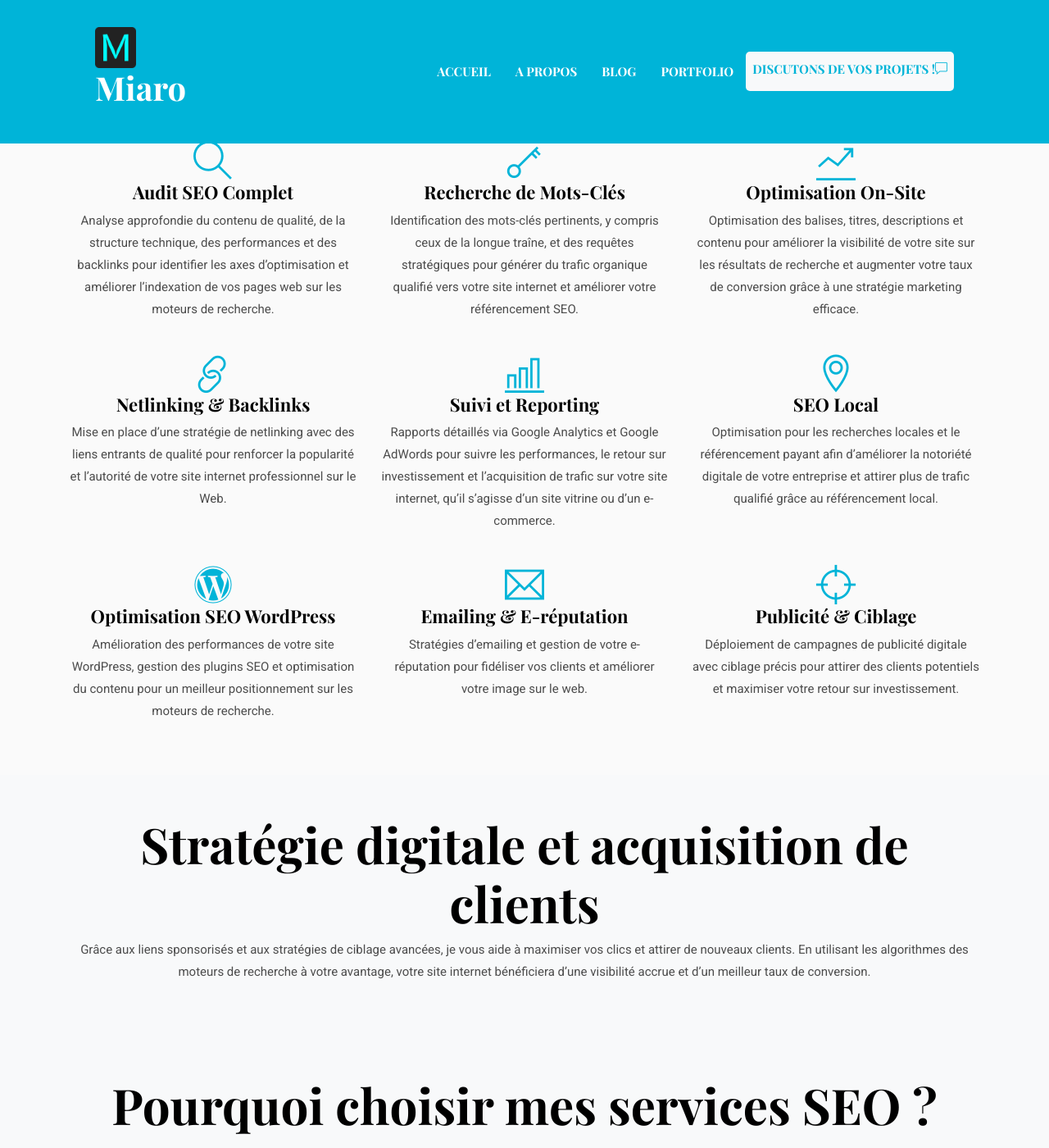
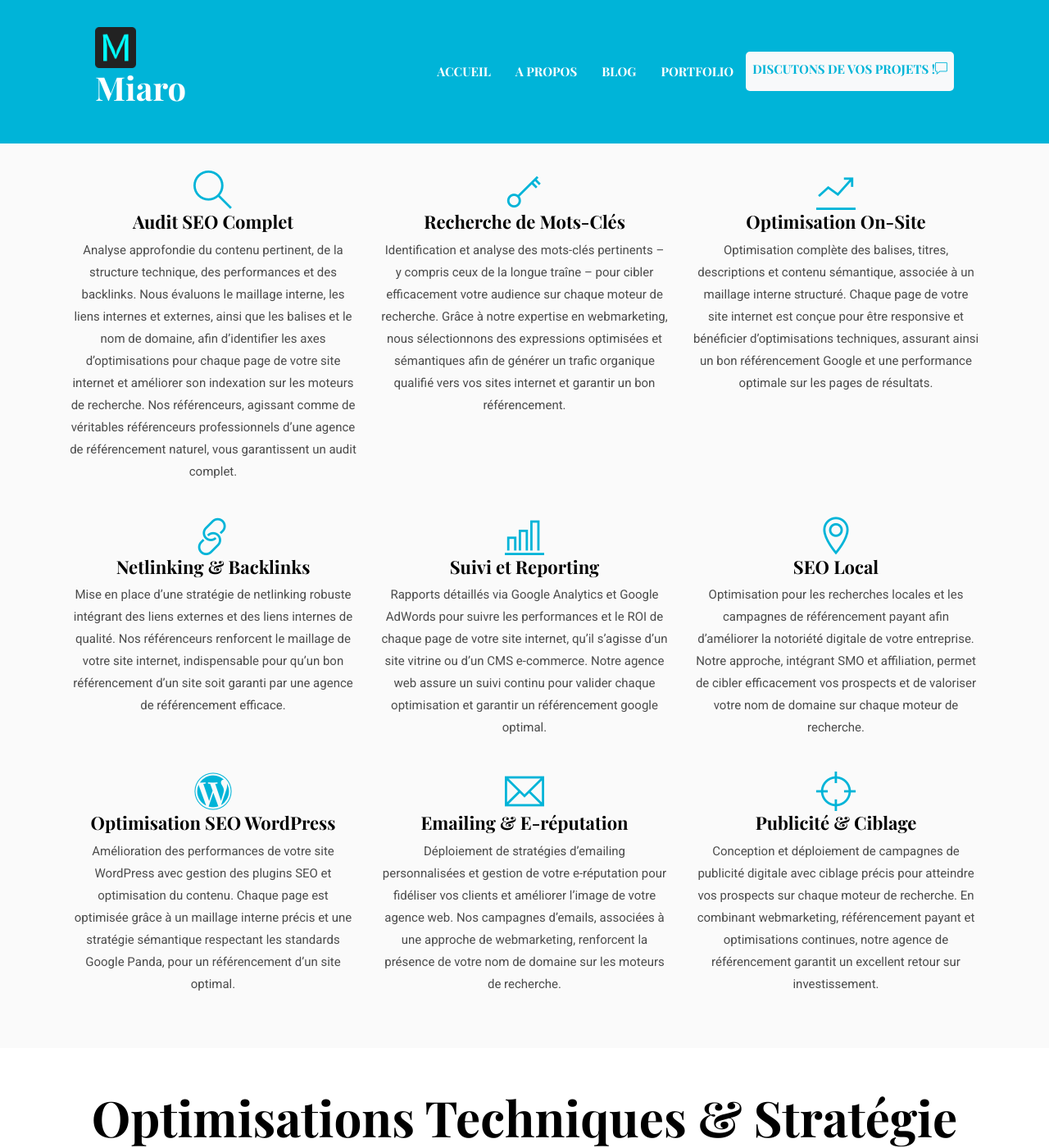
Before and after one commit to miarofandresena/miarofandresena.github.io, a Jekyll site: the page built from _pages/seo.html, in a window 1280 px wide and 1400 px high, scrolled down 970 px. Shown: the whole window at 82% size. Built offline with Jekyll 4.4.1, drawn with Linux system fonts in a browser that asks for light colours; some of the changed text lies outside the part shown.

Commit message:
amélioration contenu page V3

```diff
--- a/_pages/seo.html
+++ b/_pages/seo.html
@@ -4,10 +4,13 @@ title: Référencement Naturel (SEO)
 description : "Boostez votre visibilité en ligne avec nos services SEO. Stratégies personnalisées pour mieux vous positionner, attirer du trafic et augmenter vos conversions !"
 ---
 
+<!-- Hero Section -->
 <section class="hero-section bg-primary text-white text-center py-5" data-aos="fade-up">
   <div class="container">
     <h1 class="display-4">Maximisez la visibilité de votre site internet</h1>
-        <p class="lead">Grâce à des stratégies de référencement naturel et payant personnalisées, améliorez votre positionnement sur les moteurs de recherche et attirez un trafic qualifié pour booster vos conversions. Utilisez les leviers du marketing digital, de l’inbound marketing et du content marketing pour toucher vos prospects efficacement. Référencer votre site avec des campagnes de liens sponsorisés et une optimisation SEO ciblée garantit des résultats durables.</p>
+    <p class="lead">
+      Grâce à des stratégies de référencement naturel et payant personnalisées et une approche de webmarketing innovante, améliorez votre positionnement sur les moteurs de recherche et attirez un trafic qualifié. Chaque optimisation – du maillage interne à la gestion des balises – est conçue pour cibler précisément vos prospects et renforcer la performance de **mon site** sur les pages de résultats. Adoptez une stratégie de référencement d’un site axée sur un engine performant pour un bon référencement Google.
+    </p>
   </div>
 </section>
 
@@ -16,56 +19,93 @@ description : "Boostez votre visibilité en ligne avec nos services SEO. Straté
   <div class="container text-center">
     <h2 class="mb-5" data-aos="zoom-in">Mes services en Référencement Naturel et Payant</h2>
     <div class="row">
+      <!-- Audit SEO Complet -->
       <div class="col-md-4" data-aos="fade-right">
         <i class="ti-search icon mb-3" style="font-size: 3rem; color: #00b4d8;"></i>
         <h4>Audit SEO Complet</h4>
-                <p>Analyse approfondie du contenu de qualité, de la structure technique, des performances et des backlinks pour identifier les axes d’optimisation et améliorer l’indexation de vos pages web sur les moteurs de recherche.</p>
+        <p>
+          Analyse approfondie du contenu pertinent, de la structure technique, des performances et des backlinks. Nous évaluons le maillage interne, les liens internes et externes, ainsi que les balises et le nom de domaine, afin d’identifier les axes d’optimisations pour chaque page de votre site internet et améliorer son indexation sur les moteurs de recherche. Nos référenceurs, agissant comme de véritables référenceurs professionnels d’une agence de référencement naturel, vous garantissent un audit complet.
+        </p>
       </div>
+      <!-- Recherche de Mots-Clés -->
       <div class="col-md-4" data-aos="fade-up">
         <i class="ti-key icon mb-3" style="font-size: 3rem; color: #00b4d8;"></i>
         <h4>Recherche de Mots-Clés</h4>
-                <p>Identification des mots-clés pertinents, y compris ceux de la longue traîne, et des requêtes stratégiques pour générer du trafic organique qualifié vers votre site internet et améliorer votre référencement SEO.</p>
+        <p>
+          Identification et analyse des mots-clés pertinents – y compris ceux de la longue traîne – pour cibler efficacement votre audience sur chaque moteur de recherche. Grâce à notre expertise en webmarketing, nous sélectionnons des expressions optimisées et sémantiques afin de générer un trafic organique qualifié vers vos sites internet et garantir un bon référencement.
+        </p>
       </div>
+      <!-- Optimisation On-Site -->
       <div class="col-md-4" data-aos="fade-left">
         <i class="ti-stats-up icon mb-3" style="font-size: 3rem; color: #00b4d8;"></i>
         <h4>Optimisation On-Site</h4>
-                <p>Optimisation des balises, titres, descriptions et contenu pour améliorer la visibilité de votre site sur les résultats de recherche et augmenter votre taux de conversion grâce à une stratégie marketing efficace.</p>
+        <p>
+          Optimisation complète des balises, titres, descriptions et contenu sémantique, associée à un maillage interne structuré. Chaque page de votre site internet est conçue pour être responsive et bénéficier d’optimisations techniques, assurant ainsi un bon référencement Google et une performance optimale sur les pages de résultats.
+        </p>
       </div>
     </div>
     <div class="row mt-4">
+      <!-- Netlinking & Backlinks -->
       <div class="col-md-4" data-aos="fade-right">
         <i class="ti-link icon mb-3" style="font-size: 3rem; color: #00b4d8;"></i>
-                <h4>Netlinking & Backlinks</h4>
-                <p>Mise en place d’une stratégie de netlinking avec des liens entrants de qualité pour renforcer la popularité et l’autorité de votre site internet professionnel sur le Web.</p>
+        <h4>Netlinking &amp; Backlinks</h4>
+        <p>
+          Mise en place d’une stratégie de netlinking robuste intégrant des liens externes et des liens internes de qualité. Nos référenceurs renforcent le maillage de votre site internet, indispensable pour qu’un bon référencement d’un site soit garanti par une agence de référencement efficace.
+        </p>
       </div>
+      <!-- Suivi et Reporting -->
       <div class="col-md-4" data-aos="fade-up">
         <i class="ti-bar-chart icon mb-3" style="font-size: 3rem; color: #00b4d8;"></i>
         <h4>Suivi et Reporting</h4>
-                <p>Rapports détaillés via Google Analytics et Google AdWords pour suivre les performances, le retour sur investissement et l’acquisition de trafic sur votre site internet, qu’il s’agisse d’un site vitrine ou d’un e-commerce.</p>
+        <p>
+          Rapports détaillés via Google Analytics et Google AdWords pour suivre les performances et le ROI de chaque page de votre site internet, qu’il s’agisse d’un site vitrine ou d’un CMS e-commerce. Notre agence web assure un suivi continu pour valider chaque optimisation et garantir un référencement google optimal.
+        </p>
       </div>
+      <!-- SEO Local -->
       <div class="col-md-4" data-aos="fade-left">
         <i class="ti-location-pin icon mb-3" style="font-size: 3rem; color: #00b4d8;"></i>
         <h4>SEO Local</h4>
-                <p>Optimisation pour les recherches locales et le référencement payant afin d’améliorer la notoriété digitale de votre entreprise et attirer plus de trafic qualifié grâce au référencement local.</p>
+        <p>
+          Optimisation pour les recherches locales et les campagnes de référencement payant afin d’améliorer la notoriété digitale de votre entreprise. Notre approche, intégrant SMO et affiliation, permet de cibler efficacement vos prospects et de valoriser votre nom de domaine sur chaque moteur de recherche.
+        </p>
       </div>
     </div>
     <div class="row mt-4">
+      <!-- Optimisation SEO WordPress -->
       <div class="col-md-4" data-aos="fade-right">
         <i class="ti-wordpress icon mb-3" style="font-size: 3rem; color: #00b4d8;"></i>
         <h4>Optimisation SEO WordPress</h4>
-                <p>Amélioration des performances de votre site WordPress, gestion des plugins SEO et optimisation du contenu pour un meilleur positionnement sur les moteurs de recherche.</p>
+        <p>
+          Amélioration des performances de votre site WordPress avec gestion des plugins SEO et optimisation du contenu. Chaque page est optimisée grâce à un maillage interne précis et une stratégie sémantique respectant les standards Google Panda, pour un référencement d’un site optimal.
+        </p>
       </div>
+      <!-- Emailing & E-réputation -->
       <div class="col-md-4" data-aos="fade-up">
         <i class="ti-email icon mb-3" style="font-size: 3rem; color: #00b4d8;"></i>
-                <h4>Emailing & E-réputation</h4>
-                <p>Stratégies d’emailing et gestion de votre e-réputation pour fidéliser vos clients et améliorer votre image sur le web.</p>
+        <h4>Emailing &amp; E-réputation</h4>
+        <p>
+          Déploiement de stratégies d’emailing personnalisées et gestion de votre e-réputation pour fidéliser vos clients et améliorer l’image de votre agence web. Nos campagnes d’emails, associées à une approche de webmarketing, renforcent la présence de votre nom de domaine sur les moteurs de recherche.
+        </p>
       </div>
+      <!-- Publicité & Ciblage -->
       <div class="col-md-4" data-aos="fade-left">
         <i class="ti-target icon mb-3" style="font-size: 3rem; color: #00b4d8;"></i>
-                <h4>Publicité & Ciblage</h4>
-                <p>Déploiement de campagnes de publicité digitale avec ciblage précis pour attirer des clients potentiels et maximiser votre retour sur investissement.</p>
+        <h4>Publicité &amp; Ciblage</h4>
+        <p>
+          Conception et déploiement de campagnes de publicité digitale avec ciblage précis pour atteindre vos prospects sur chaque moteur de recherche. En combinant webmarketing, référencement payant et optimisations continues, notre agence de référencement garantit un excellent retour sur investissement.
+        </p>
       </div>
     </div>
+  </div>
+</section>
+
+<!-- Optimisations Techniques & Stratégie Sémantique (Nouveau Bloc) -->
+<section class="optimizations-section bg-white py-5" data-aos="fade-up">
+  <div class="container text-center">
+    <h2>Optimisations Techniques &amp; Stratégie Sémantique</h2>
+    <p>
+      Nous appliquons des optimisations avancées : gestion fine des balises, maillage interne et externe, et analyse sémantique de chaque page de votre site internet. Nos référenceurs et consultant SEO veillent à ce que votre nom de domaine bénéficie d’une visibilité optimale sur les moteurs de recherche, tout en respectant les exigences des mises à jour Google Panda. Cette approche intégrée, mêlant affiliation et responsive design, vous assure un bon référencement et une performance durable.
+    </p>
   </div>
 </section>
 
@@ -73,7 +113,9 @@ description : "Boostez votre visibilité en ligne avec nos services SEO. Straté
 <section class="strategy-section bg-light py-5" data-aos="fade-up">
   <div class="container text-center">
     <h2>Stratégie digitale et acquisition de clients</h2>
-        <p>Grâce aux liens sponsorisés et aux stratégies de ciblage avancées, je vous aide à maximiser vos clics et attirer de nouveaux clients. En utilisant les algorithmes des moteurs de recherche à votre avantage, votre site internet bénéficiera d’une visibilité accrue et d’un meilleur taux de conversion.</p>
+    <p>
+      Grâce à une approche globale alliant liens sponsorisés, ciblage avancé et maillage optimisé, j’aide votre agence web à exploiter les algorithmes des moteurs de recherche. Votre site internet bénéficiera d’une visibilité accrue sur les pages de résultats et d’un meilleur taux de conversion, en s’appuyant sur des optimisations techniques et une stratégie de référencement naturel éprouvée.
+    </p>
   </div>
 </section>
 
@@ -81,7 +123,9 @@ description : "Boostez votre visibilité en ligne avec nos services SEO. Straté
 <section id="about" class="about-section bg-light py-5" data-aos="fade-up">
   <div class="container text-center">
     <h2>Pourquoi choisir mes services SEO ?</h2>
-        <p class="lead">Mon approche du SEO repose sur une analyse approfondie de votre secteur d’activité, de votre stratégie digitale et de vos concurrents. Grâce au web-marketing et aux médias sociaux, j’adapte des stratégies sur-mesure pour attirer des cibles qualifiées et améliorer l’expérience utilisateur sur le long terme. En combinant les techniques de référencement naturel et le ciblage des campagnes Google AdWords, vous obtenez un site internet optimisé et performant.</p>
+    <p class="lead">
+      Mon approche repose sur une analyse approfondie de votre secteur, de votre stratégie digitale et de vos concurrents. En intégrant les meilleures pratiques de webmarketing, un maillage interne structuré et une optimisation sémantique, je vous aide à cibler efficacement vos prospects. En tant que consultant SEO d’une agence de référencement, j’utilise des techniques de référencement naturel, de référencement Google et de SMO pour garantir un bon référencement de chaque page de votre site internet.
+    </p>
   </div>
 </section>
 
@@ -89,7 +133,9 @@ description : "Boostez votre visibilité en ligne avec nos services SEO. Straté
 <section class="cta-section bg-dark text-white py-5 seo-section" data-aos="fade-in">
   <div class="container text-center">
     <h2 class="title-banner">Prêt à propulser votre site vers la première page de Google ?</h2>
-        <p class="lead title-banner">Ensemble, nous mettrons en place une stratégie SEO et Google AdWords personnalisée pour dominer les premiers résultats des moteurs de recherche, être visible auprès de vos prospects et maximiser vos conversions grâce à un ciblage efficace.</p>
-        <a href="#contact" class="btn btn-primary btn-lg mt-3">Contactez-moi dès maintenant</a>
+    <p class="lead title-banner">
+      Ensemble, nous élaborerons une stratégie de référencement naturel et Google AdWords sur mesure, incluant l’optimisation des balises, un maillage interne robuste et un design responsive. Notre agence de référencement, en tant que consultant SEO expérimenté, vous aidera à cibler vos prospects sur chaque moteur de recherche pour transformer **mon site** en une vitrine digitale performante.
+    </p>
+    <a href="/contact" class="btn btn-primary btn-lg mt-3">Contactez-moi dès maintenant</a>
   </div>
 </section>
--- a/_pages/web.html
+++ b/_pages/web.html
@@ -3,65 +3,102 @@ layout: page
 title: Développement Web
 description : "Créez un site web performant et sur mesure avec nos services de développement web. Design moderne, fonctionnalités avancées, et expérience utilisateur optimale !"
 ---
-
+<!-- Hero Section -->
 <section class="hero-section bg-primary text-white text-center py-5" data-aos="fade-up">
   <div class="container">
     <h1 class="display-4">Création de Site Web Performant et Optimisé</h1>
-        <p class="lead">Créez et maintenez des sites internet réactifs, sécurisés et adaptés à votre image grâce à des solutions digitales sur mesure. Confiez la création de votre site internet à une agence de communication pour un site performant et optimisé, idéal pour augmenter votre notoriété et visibilités sur Google AdWords et autres canaux.</p>
+    <p class="lead">
+      Créez et maintenez des sites internet réactifs, sécurisés et adaptés à votre image grâce à des solutions web sur mesure. Notre agence web, experte en création de site internet, réalise des projets web allant du site vitrine au ecommerce, en passant par la refonte du site existant. Profitez d’un responsive design adapté aux tablettes, d’une gestion de contenu efficace et de templates modernes, tout en bénéficiant d’un nom de domaine personnalisé pour valoriser votre internet création.
+    </p>
   </div>
 </section>
 
+<!-- Services Section -->
 <section id="services" class="services-section py-5">
   <div class="container text-center">
     <h2 class="mb-5" data-aos="zoom-in">Mes services en Développement Web</h2>
     <div class="row">
+      <!-- Création de Sites Web sur Mesure -->
       <div class="col-md-4" data-aos="fade-right">
         <i class="ti-desktop icon mb-3" style="font-size: 3rem; color: #00b4d8;"></i>
         <h4>Création de Sites Web sur Mesure</h4>
-                <p>Conception de sites vitrines et e-commerce optimisés pour le référencement et la communication digitale. Nous créons des sites adaptés à votre stratégie web-marketing, en vous aidant à obtenir plus de trafic avec un bon référencement naturel (SEO) et des campagnes Google AdWords.</p>
+        <p>
+          Conception de sites internet vitrines et ecommerce optimisés pour le référencement et la communication web. Nous réalisons la création de site internet sur mesure en alliant webdesign moderne et responsive design, afin de créer votre site web professionnel. Nos développeurs travaillent sur des templates personnalisés et assurent la gestion de contenu pour concrétiser vos projets web, tout en optimisant votre nom de domaine et votre hébergement Web.
+        </p>
       </div>
+      <!-- Refonte de Sites Web -->
       <div class="col-md-4" data-aos="fade-up">
         <i class="ti-reload icon mb-3" style="font-size: 3rem; color: #00b4d8;"></i>
         <h4>Refonte de Sites Web</h4>
-                <p>Modernisation et optimisation de votre site internet pour une meilleure ergonomie, une interface intuitive, et une performance accrue sur toutes les plateformes. Refaites entièrement votre site pour qu’il corresponde aux dernières tendances de web design et aux exigences des utilisateurs modernes.</p>
+        <p>
+          Redéfinissez l’identité de votre internet vitrine avec une refonte du site complète. Nous modernisons et optimisons votre site pour un webdesign innovant et un responsive design, garantissant une expérience utilisateur optimale sur ordinateurs, tablettes et mobiles. Nos solutions de refonte intègrent une gestion de contenu améliorée et un graphisme soigné pour renforcer votre communication web.
+        </p>
       </div>
+      <!-- Maintenance et Sécurité -->
       <div class="col-md-4" data-aos="fade-left">
         <i class="ti-shield icon mb-3" style="font-size: 3rem; color: #00b4d8;"></i>
         <h4>Maintenance et Sécurité</h4>
-                <p>Assurez la sécurité de votre site avec des mises à jour régulières et un hébergement sécurisé. Pour garantir la performance de votre site à long terme, nous mettons en place des solutions de sécurité robustes et assurons une surveillance constante.</p>
+        <p>
+          Assurez la pérennité de votre internet professionnel grâce à une maintenance régulière et un hébergement Web fiable. Nos développeurs surveillent et mettent à jour votre système de gestion de contenu, garantissant ainsi la sécurité de votre nom de domaine et la stabilité de votre site, qu’il s’agisse d’un site vitrine ou d’un ecommerce.
+        </p>
       </div>
     </div>
     <div class="row mt-4">
+      <!-- Optimisation des Performances -->
       <div class="col-md-4" data-aos="fade-right">
         <i class="ti-timer icon mb-3" style="font-size: 3rem; color: #00b4d8;"></i>
         <h4>Optimisation des Performances</h4>
-                <p>Boostez la vitesse de votre site internet et optimisez le design responsive pour garantir une meilleure expérience utilisateur. Nous améliorons la vitesse de chargement et la compatibilité mobile, essentielles pour augmenter votre taux de conversion.</p>
+        <p>
+          Boostez la vitesse et la fluidité de votre site internet grâce à des optimisations techniques avancées et un responsive design adapté à tous supports. Nos solutions web maximisent le temps de chargement sur ordinateurs, tablettes et mobiles, pour un référencement d’un site optimal et une expérience utilisateur améliorée.
+        </p>
       </div>
+      <!-- Support Technique -->
       <div class="col-md-4" data-aos="fade-up">
         <i class="ti-headphone-alt icon mb-3" style="font-size: 3rem; color: #00b4d8;"></i>
         <h4>Support Technique</h4>
-                <p>Notre équipe d'experts assure un support complet pour les CMS comme WordPress, Joomla, Drupal, et Prestashop. Nous offrons des solutions pour une gestion optimale de votre contenu et pour la création de sites adaptés à vos besoins.</p>
+        <p>
+          Notre équipe de développeurs assure un support complet pour tous vos CMS (WordPress, Joomla, Drupal, Prestashop) et solutions web. Nous intervenons rapidement pour la gestion de contenu et l’hébergement Web, afin de garantir le bon fonctionnement de votre site internet, qu’il s’agisse de la création de site internet ou de la maintenance de projets web déjà réalisés.
+        </p>
       </div>
+      <!-- Développement Personnalisé -->
       <div class="col-md-4" data-aos="fade-left">
         <i class="ti-paint-roller icon mb-3" style="font-size: 3rem; color: #00b4d8;"></i>
         <h4>Développement Personnalisé</h4>
-                <p>Nous créons des designs sur mesure pour votre site web, offrant une identité visuelle unique qui reflète vos valeurs. Avec un design web soigné et intuitif, nous concevons des sites web qui marquent les esprits et répondent parfaitement à vos objectifs de communication digitale.</p>
+        <p>
+          Nous créons des designs sur mesure pour votre site web, offrant une identité visuelle unique et un graphisme moderne. Grâce à notre expertise en webdesign et conception de site internet, nous développons des projets web qui répondent à vos objectifs de communication web, que vous souhaitiez créer un site web vitrine ou un ecommerce. Nos réalisations témoignent de notre savoir-faire en matière d’Internet création.
+        </p>
       </div>
     </div>
   </div>
 </section>
 
+<!-- Nos Réalisations (Nouveau Bloc) -->
+<section class="realizations-section bg-light py-5" data-aos="fade-up">
+  <div class="container text-center">
+    <h2>Nos Réalisations</h2>
+    <p>
+      Découvrez nos projets web réalisés pour divers clients, allant de la création de sites internet vitrines à des plateformes ecommerce complètes. Chaque réalisation démontre notre expertise en conception de site Web, intégrant responsive design, gestion de contenu performante et templates modernes. Parcourez nos réalisations pour voir comment nous transformons vos idées en internet professionnels remarquables.
+    </p>
+  </div>
+</section>
+
+<!-- About Section -->
 <section id="about" class="about-section bg-light py-5" data-aos="fade-up">
   <div class="container text-center">
     <h2>Pourquoi un site performant est-il crucial ?</h2>
-        <p class="lead">Un site performant booste votre visibilité sur les moteurs de recherche et attire de nouveaux clients. Avec un bon référencement naturel et une stratégie digitale efficace, votre site se positionne stratégiquement pour maximiser son impact. Notre agence de création vous accompagne pour faire grandir votre notoriété et vous aider à atteindre vos objectifs en ligne, notamment grâce à des solutions payantes comme Google AdWords.</p>
+    <p class="lead">
+      Un site performant booste votre visibilité sur le Web et attire de nouveaux clients. Que ce soit pour un site vitrine ou un ecommerce, un bon référencement et un design web moderne sont indispensables. Grâce à une conception de site internet soignée, alliant responsive design et gestion de contenu optimisée, vous bénéficiez d’un internet professionnel qui se démarque. Notre agence web vous accompagne dans la création de site internet, la refonte du site et la réalisation d’un site qui traduit vos ambitions en communication web efficace.
+    </p>
   </div>
 </section>
 
+<!-- Call to Action Section -->
 <section class="cta-section bg-dark text-white py-5 dev-section" data-aos="fade-in">
   <div class="container text-center">
     <h2 class="title-banner">Prêt à créer un site internet performant ?</h2>
-        <p class="lead title-banner">Je vous accompagne dans votre projet web, de la conception à l'optimisation SEO, en passant par l'ergonomie et le webmarketing. Faites confiance à un créateur de site freelance et concepteur de sites web expérimenté pour la réussite de votre site clé-en-main. Créez votre site avec une agence digitale à l'écoute de vos besoins.</p>
+    <p class="lead title-banner">
+      Je vous accompagne dans votre projet web, de la conception à l'optimisation SEO, en passant par le webdesign et la gestion de contenu. Faites confiance à un créateur de site freelance et développeur expérimenté pour la réalisation d’un site internet professionnel. Créez votre site web avec une agence digitale à l'écoute de vos besoins et profitez de solutions web innovantes pour concrétiser vos projets, que ce soit pour créer un site web vitrine ou lancer votre ecommerce.
+    </p>
     <a href="#contact" class="btn btn-primary btn-lg mt-3">Contactez-moi dès maintenant</a>
   </div>
 </section>
```
Also changed, not shown: _pages/marketing.html (+22 -35 lines). Lines whose indentation alone changed are shown as unchanged.
